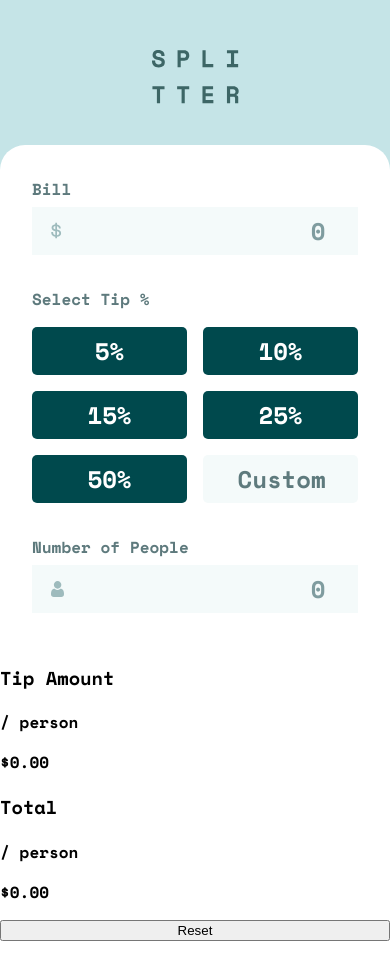
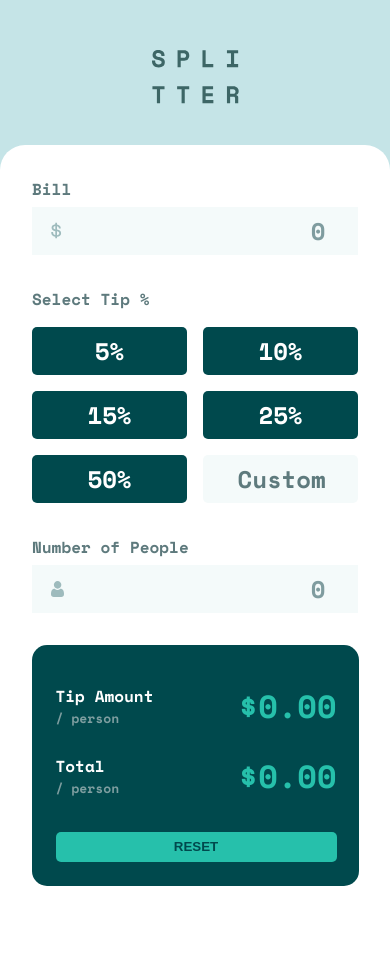
Before and after one commit to rainof/tips-calculator-project, a React (Create React App) app: page / in a window 390 px wide. Shown: the top 980 px of the page. After the commit the page ends 918 px from the top, so only its background shows below. Built offline with nearby package versions, Linux system fonts and the light colour scheme.

Commit message:
style: refine result display and reset button styles and layout for mobile view

```diff
--- a/src/App.js
+++ b/src/App.js
@@ -51,6 +51,7 @@ function App() {
           value={people}
           onChange={setPeople}
         />
+        <div className='display-container'>
           <ResultDisplay
             tipAmount={tipAmount}
             totalPerPerson={totalPerPerson}
@@ -60,6 +61,7 @@ function App() {
           />
         </div>
       </div>
+    </div>
   );
 }
 
--- a/src/App.scss
+++ b/src/App.scss
@@ -7,6 +7,8 @@
         width: 100%;
         height: 100%;
         background-color: var(--light-grayish-cyan);
+        display: flex;
+        flex-direction: column;
 
         .logo-container {
             display: flex;
@@ -16,11 +18,20 @@
         }
 
         .calculator-container {
+            padding-bottom: 32px;
             height: 100%;
             border-radius: 25px;
             display: flex;
             flex-direction: column;
+            justify-content: center;
+            align-items: center;
             background-color: var(--white);
+
+            .display-container {
+                background-color: var(--very-dark-cyan);
+                border-radius: 15px;
+                width: 327px;
+            }
         }
     }
 }
--- a/src/components/ResetButton.js
+++ b/src/components/ResetButton.js
@@ -1,13 +1,16 @@
 import React from 'react';
+import '../styles/ResetButton.scss';
 
 function ResetButton({ onClick }) {
     return (
-        <button
-            className='reset-btn'
-            onClick={onClick}
-        >
-            Reset
-        </button>
+        <div className='reset-container'>
+            <button
+                id='reset'
+                onClick={onClick}
+            >
+                Reset
+            </button>
+        </div>
     );
 }
 
--- a/src/components/ResultDisplay.js
+++ b/src/components/ResultDisplay.js
@@ -1,24 +1,27 @@
 import React from 'react';
+import '../styles/ResultDisplay.scss';
 
 function ResultDisplay({ tipAmount, totalPerPerson }) {
     return (
+        <div>
             <div className='result-container'>
-            <div>
-                <div>
+                <div className='tip-amount'>
+                    <div className='amount-title'>
                         <h3>Tip Amount</h3>
                         <p>/ person</p>
                     </div>
-                <div>
+                    <div className='amount-value'>
                         <p>${tipAmount.toFixed(2)}</p>
                     </div>
                 </div>
-            <div>
-                <div>
+                <div className='total'>
+                    <div className='amount-title'>
                         <h3>Total</h3>
                         <p>/ person</p>
                     </div>
-                <div>
+                    <div className='amount-value'>
                         <p>${totalPerPerson.toFixed(2)}</p>
+                    </div>
                 </div>
             </div>
         </div>
--- a/src/index.scss
+++ b/src/index.scss
@@ -11,6 +11,7 @@
     --very-dark-cyan: hsl(183, 100%, 15%);
     --dark-grayish-cyan: hsl(186, 14%, 43%);
     --grayish-cyan: hsl(184, 14%, 56%);
+    --desaturated-cyan: hsl(183, 15%, 56%);
     --light-grayish-cyan: hsl(185, 41%, 84%);
     --very-light-graying-cyan: hsl(189, 41%, 97%);
     --white: hsl(0, 0%, 100%);
--- /dev/null
+++ b/src/styles/ResetButton.scss
@@ -0,0 +1,19 @@
+@import '../index.scss';
+
+.reset-container {
+    padding: 32px 22px 24px 24px;
+    display: flex;
+    flex-direction: column;
+    align-items: center;
+
+    #reset {
+        height: 30px;
+        width: 100%;
+        border-style: none;
+        border-radius: 5px;
+        background-color: var(--strong-cyan);
+        color: var(--very-dark-cyan);
+        text-transform: uppercase;
+        font-weight: 700;
+    }
+}
--- /dev/null
+++ b/src/styles/ResultDisplay.scss
@@ -0,0 +1,68 @@
+@import '../index.scss';
+
+.result-container {
+    padding: 37px 22px 0 24px;
+    display: flex;
+    flex-direction: column;
+
+    .tip-amount {
+        display: flex;
+        align-items: center;
+
+        .amount-title {
+            width: 100%;
+
+            h3 {
+                margin: 0;
+                font-size: 16px;
+                color: var(--white);
+            }
+
+            p {
+                margin: 0;
+                font-size: 13px;
+                color: var(--desaturated-cyan);
+            }
+        }
+
+        .amount-value {
+
+            p {
+                margin: 0;
+                font-size: 32px;
+                color: var(--strong-cyan);
+            }
+        }
+    }
+
+    .total {
+        margin-top: 22px;
+        display: flex;
+        align-items: center;
+
+        .amount-title {
+            width: 100%;
+
+            h3 {
+                margin: 0;
+                font-size: 16px;
+                color: var(--white);
+            }
+
+            p {
+                margin: 0;
+                font-size: 13px;
+                color: var(--desaturated-cyan);
+            }
+        }
+
+        .amount-value {
+
+            p {
+                margin: 0;
+                font-size: 32px;
+                color: var(--strong-cyan);
+            }
+        }
+    }
+}
```
Lines whose indentation alone changed are shown as unchanged.
